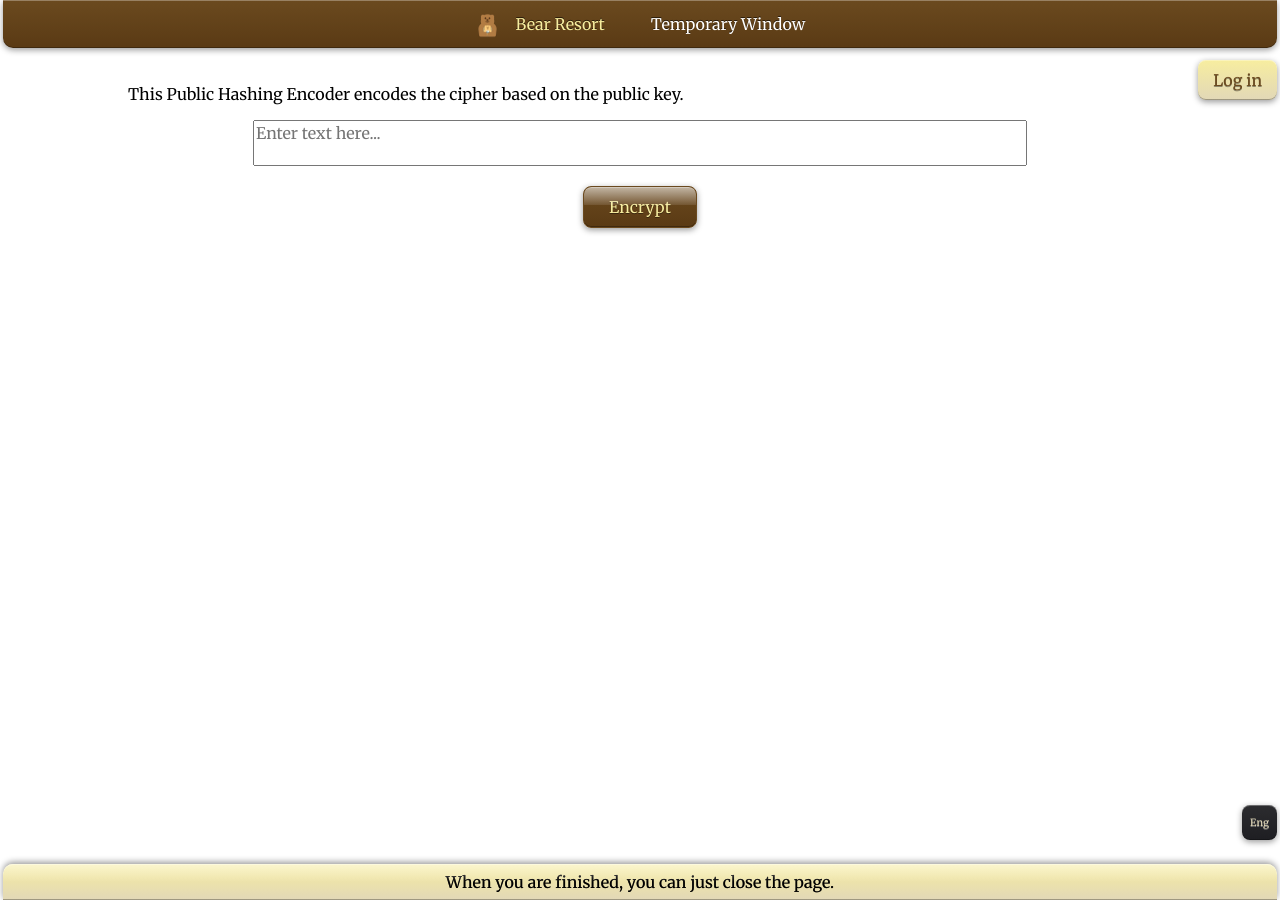
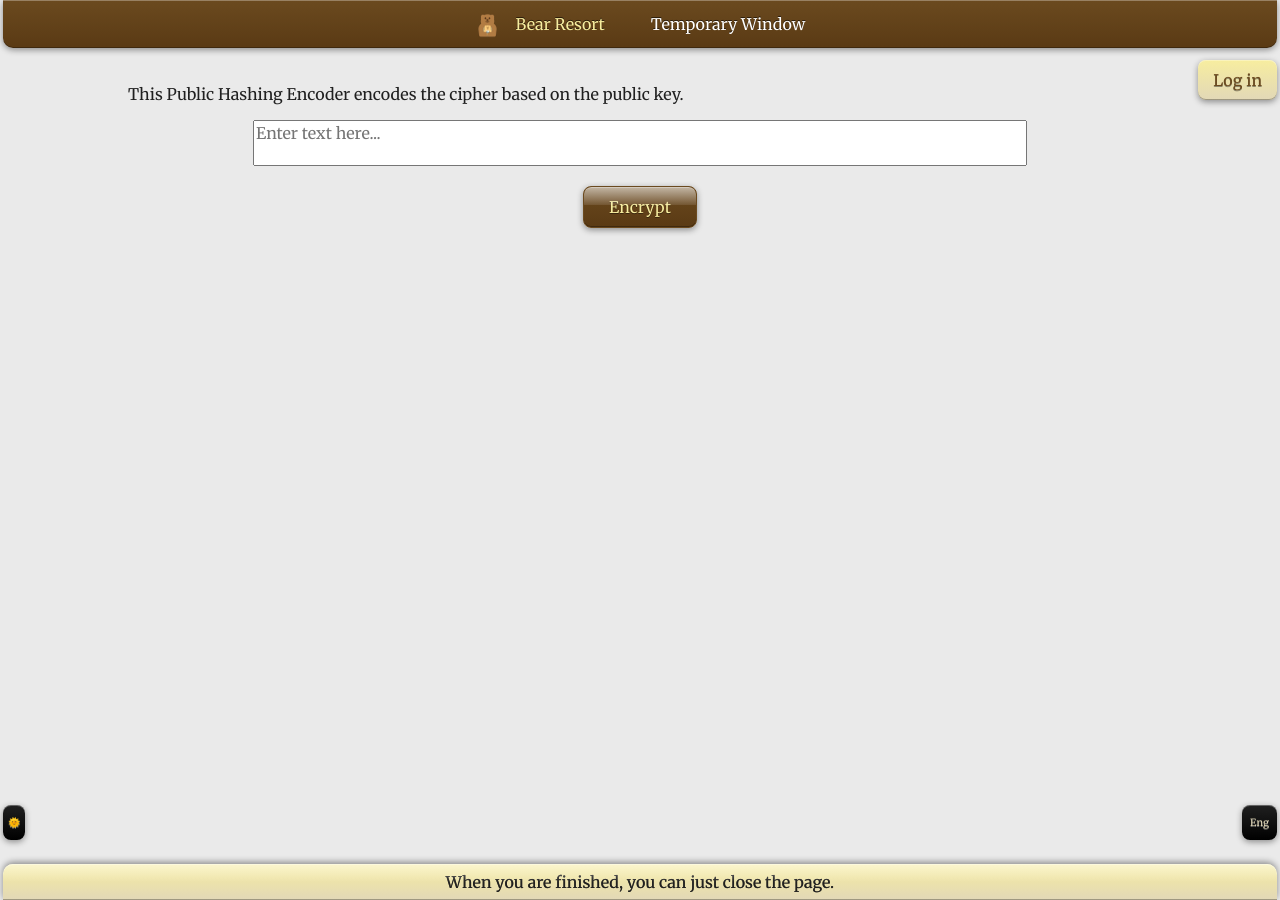
Before and after one commit to Bear-Resort/bear-resort.github.io, a Jekyll site: the page built from encoder.md, in a window 1280 px wide. Built offline with Jekyll 4.4.1, drawn with Linux system fonts in a browser that asks for light colours.

Commit message:
added test for day-night switch

```diff
--- a/_layouts/default.html
+++ b/_layouts/default.html
@@ -11,6 +11,7 @@
 </head>
 <body class="day-theme">
   <script type="module" src="/assets/js/lang.js"></script>
+  <script type="module" src="/assets/js/day-night.js"></script>
   <div class="topnav" style="text-align: center;">
       <img src="/logos/default-bear.gif" width="25" height="25" style="vertical-align: middle; display: inline-block;"> <a href="/index.html" id="home"> <span class="eng">Bear Resort</span><span class="chn">小熊樂園</span></a> &nbsp; &nbsp; &nbsp; &nbsp;
       <span class="eng">Temporary Window</span> <span class="chn">临时窗口</span>
@@ -29,6 +30,7 @@
       {{ content }}
 
       <br><br><br>
+      <div id="day-night">🌞</div>
       <div id="lang">Eng</div>
   </div>
 
--- a/assets/css/style.css
+++ b/assets/css/style.css
@@ -5,11 +5,15 @@
 body {
     font-family: var(--font-family);
     font-size: 12pt;
+    color: var(--text-color);
+    background: var(--background-color);
 }
 
 code {
     font-family: var(--font-code);
     font-size: 10pt;
+    color: var(--text-color);
+    background: var(--background-color);
 }
 
 #content h1 {
@@ -33,7 +37,7 @@
     font-size: 200%;
     font-weight: bold;
     border-bottom: 3px solid;
-    border-color: #000000;
+    border-color: var(--text-color);
     padding-top: .5em;
     padding-bottom: .5em;
     display: block;
@@ -118,7 +122,7 @@
 
 .topnav a.active {
     background: linear-gradient(to top, var(--secondary-color) 0%, var(--secondary-light) 100%);
-    color: #000;
+    color: var(--text-color);
     cursor: default;
     box-shadow:
     inset 0 1px 0 rgba(255, 255, 255, 0.3),
@@ -148,7 +152,7 @@
   left: 3px;
   right: 3px;
   background: linear-gradient(to bottom, var(--secondary-color) 0%, var(--secondary-light) 100%);
-  color: #000;
+  color: var(--text-color);
   font-size: 16px;
   text-shadow: 0 -0.5px 0 rgba(0, 0, 0, 0.6);
   padding: 8px 10px;
@@ -408,7 +412,7 @@
     position: fixed;
     bottom: 60px;
     right: 3px;
-    background: linear-gradient(to bottom, #2c2c2f 0%, #1e1e22 100%);
+    background: linear-gradient(to bottom, var(--text-color) 0%, var(--text-color-dark) 100%);
     width: 25px;
     height: 25px;
     line-height: 25px;
@@ -431,7 +435,7 @@
 }
 
 #lang:hover {
-    background: linear-gradient(to bottom, #1e1e22 0%, #161616 100%);
+    background: linear-gradient(to bottom, var(--text-color) 0%, var(--text-color-dark));
     box-shadow:
     inset 0 1px 0 rgba(255, 255, 255, 0.3),
     inset 0 -1px 0 rgba(0, 0, 0, 0.5),
@@ -439,7 +443,7 @@
 }
 
 #lang:active {
-    background: linear-gradient(to bottom, #141414 0%, #0f0f0f 100%);
+    background: linear-gradient(to bottom, var(--text-color-dark) 0%, var(--text-color));
     box-shadow:
     inset 0 2px 3px rgba(0, 0, 0, 0.5),
     inset 0 -3px 4px rgba(0, 0, 0, 0.6),
@@ -522,7 +526,7 @@
     position: fixed;
     top: 60px;
     left: 50%;
-    background: linear-gradient(to bottom, #2c2c2f 0%, #1e1e22 100%);
+    background: linear-gradient(to bottom, var(--text-color) 0%, var(--text-color-dark) 100%);
     height: 25px;
     line-height: 25px;
     font-size: 10px;
@@ -542,3 +546,64 @@
     cursor: pointer;
     user-select: none;
 }
+
+#dynamic-island:hover {
+    background: linear-gradient(to bottom, var(--text-color) 0%, var(--text-color-dark));
+    box-shadow:
+    inset 0 1px 0 rgba(255, 255, 255, 0.3),
+    inset 0 -1px 0 rgba(0, 0, 0, 0.5),
+    0 2px 6px rgba(0, 0, 0, 0.5);
+}
+
+#dynamic-island:active {
+    background: linear-gradient(to bottom, var(--text-color-dark) 0%, var(--text-color));
+    box-shadow:
+    inset 0 2px 3px rgba(0, 0, 0, 0.5),
+    inset 0 -3px 4px rgba(0, 0, 0, 0.6),
+    0 1px 4px rgba(0, 0, 0, 0.5);
+    transform: translateY(2px);
+    cursor: pointer;
+}
+
+#day-night {
+    position: fixed;
+    bottom: 60px;
+    left: 3px;
+    background: linear-gradient(to bottom, var(--text-color) 0%, var(--text-color-dark) 100%);
+    height: 25px;
+    line-height: 25px;
+    font-size: 10px;
+    text-align: center;
+    color: var(--secondary-light);
+    padding: 5px 5px;
+    border-radius: 8px;
+    box-shadow:
+    inset 0 1px 0 rgba(255, 255, 255, 0.3),
+    inset 0 -1px 0 rgba(0, 0, 0, 0.3),
+    0 2px 6px rgba(0, 0, 0, 0.4);
+    z-index: 1000;
+    text-decoration: none;
+    text-shadow: 0 0.75px 0 rgba(255, 255, 255, 0.4);
+    display: inline-block;
+    transition: all 0.2s ease;
+    cursor: pointer;
+    user-select: none;
+}
+
+#day-night:hover {
+    background: linear-gradient(to bottom, var(--text-color) 0%, var(--text-color-dark));
+    box-shadow:
+    inset 0 1px 0 rgba(255, 255, 255, 0.3),
+    inset 0 -1px 0 rgba(0, 0, 0, 0.5),
+    0 2px 6px rgba(0, 0, 0, 0.5);
+}
+
+#day-night:active {
+    background: linear-gradient(to bottom, var(--text-color-dark) 0%, var(--text-color));
+    box-shadow:
+    inset 0 2px 3px rgba(0, 0, 0, 0.5),
+    inset 0 -3px 4px rgba(0, 0, 0, 0.6),
+    0 1px 4px rgba(0, 0, 0, 0.5);
+    transform: translateY(2px);
+    cursor: pointer;
+}
--- a/assets/css/variable.css
+++ b/assets/css/variable.css
@@ -16,6 +16,7 @@
     --secondary-light: var(--light-light);
 
     --text-color: #202020;
+    --text-color-dark: #000000;
     --background-color: #eaeaea;
 }
 
@@ -27,5 +28,6 @@
     --secondary-light: var(--dark-light);
 
     --text-color: #eaeaea;
+    --text-color-dark: #ffffff;
     --background-color: #202020;
 }
--- /dev/null
+++ b/assets/js/day-night.js
@@ -0,0 +1,29 @@
+// script.js
+document.addEventListener('DOMContentLoaded', () => {
+    const toggleButton = document.getElementById('day-night');
+
+    // Function to set the theme based on user preference
+    const setTheme = (isNight) => {
+        if (isNight) {
+            document.body.classList.add('night-theme');
+            document.body.classList.remove('day-theme');
+            toggleButton.textContent = '🌜'; // Change to moon emoji
+            localStorage.setItem('theme', 'night');
+        } else {
+            document.body.classList.remove('night-theme');
+            document.body.classList.add('day-theme');
+            toggleButton.textContent = '🌞'; // Change to sun emoji
+            localStorage.setItem('theme', 'day');
+        }
+    };
+
+    // Check Local Storage for theme preference and set it
+    const currentTheme = localStorage.getItem('theme');
+    setTheme(currentTheme && currentTheme == 'night');
+
+    // Toggle theme on button click and update Local Storage
+    toggleButton.addEventListener('click', () => {
+        const currentTheme = localStorage.getItem('theme');
+        setTheme(currentTheme != 'night');
+    });
+});
```
